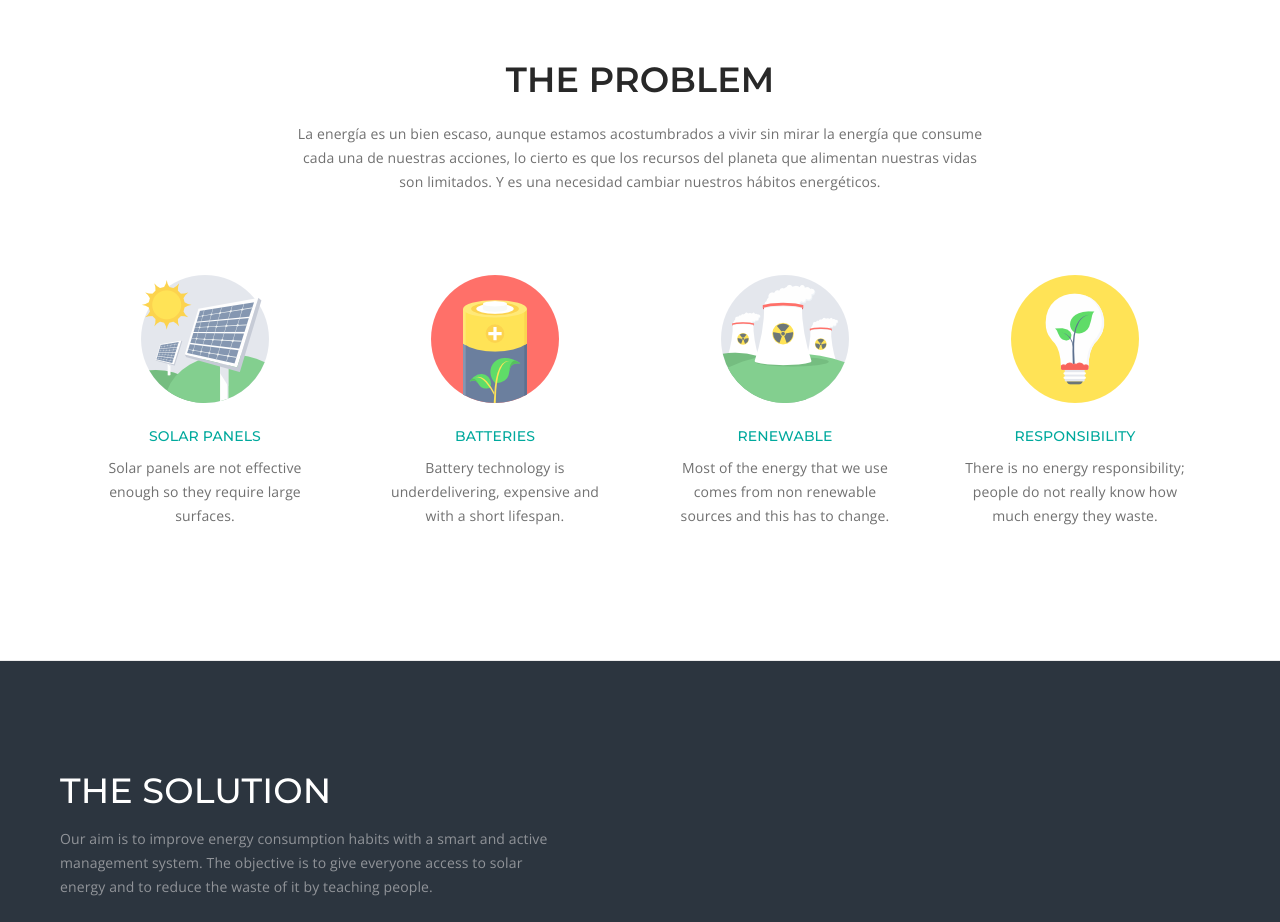
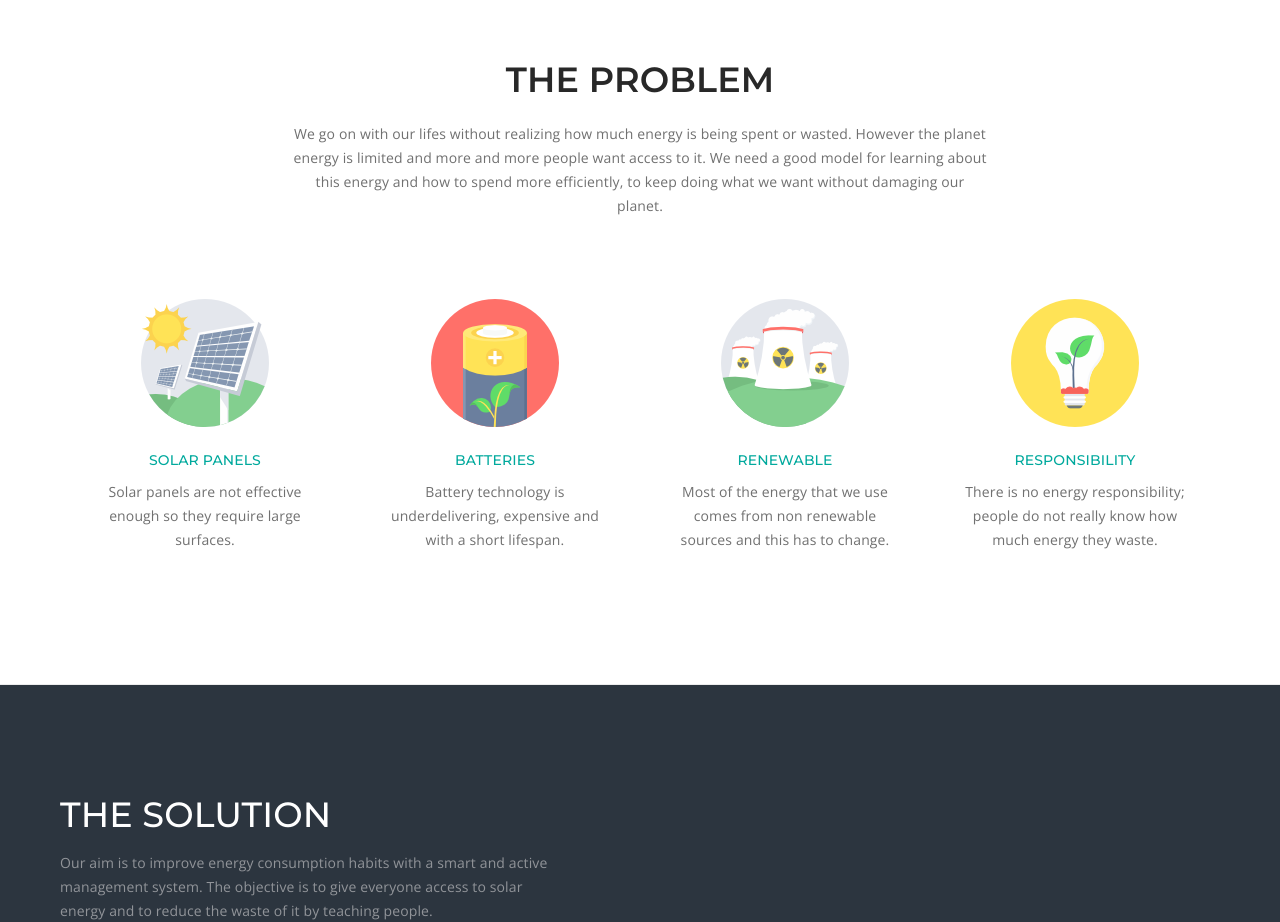
Before and after one commit to AmperBoard/AmperBoard.github.io, a plain HTML site: page index.html in a window 1280 px wide. Shown: the part 1035-1957 px from the top of the page. Drawn offline with nearby package versions, Linux system fonts and the light colour scheme; files whose address does not match are found by name.

Commit message:
Update index.html

```diff
--- a/index.html
+++ b/index.html
@@ -123,7 +123,9 @@
                         <!-- section title -->
                         <div class="col-md-12 col-sm-12 col-xs-12 text-center">
                             <h2 class="section-title-large sm-section-title-medium xs-section-title-large text-dark-gray font-weight-600 alt-font margin-three-bottom xs-margin-fifteen-bottom tz-text">THE PROBLEM</h2>
-                            <div class="text-medium width-60 margin-lr-auto md-width-70 sm-width-100 tz-text margin-thirteen-bottom xs-margin-nineteen-bottom">La energía es un bien escaso, aunque estamos acostumbrados a vivir sin mirar la energía que consume cada una de nuestras acciones, lo cierto es que los recursos del planeta que alimentan nuestras vidas son limitados. Y es una necesidad cambiar nuestros hábitos energéticos.</div>
+                            <div class="text-medium width-60 margin-lr-auto md-width-70 sm-width-100 tz-text margin-thirteen-bottom xs-margin-nineteen-bottom">
+                                We go on with our lifes without realizing how much energy is being spent or wasted. However the planet energy is limited and more and more people want access to it. We need a good model for learning about this energy and how to spend more efficiently, to keep doing what we want without damaging our planet.
+                            </div>
                         </div>
                         <!-- end section title -->
                     </div>
```
